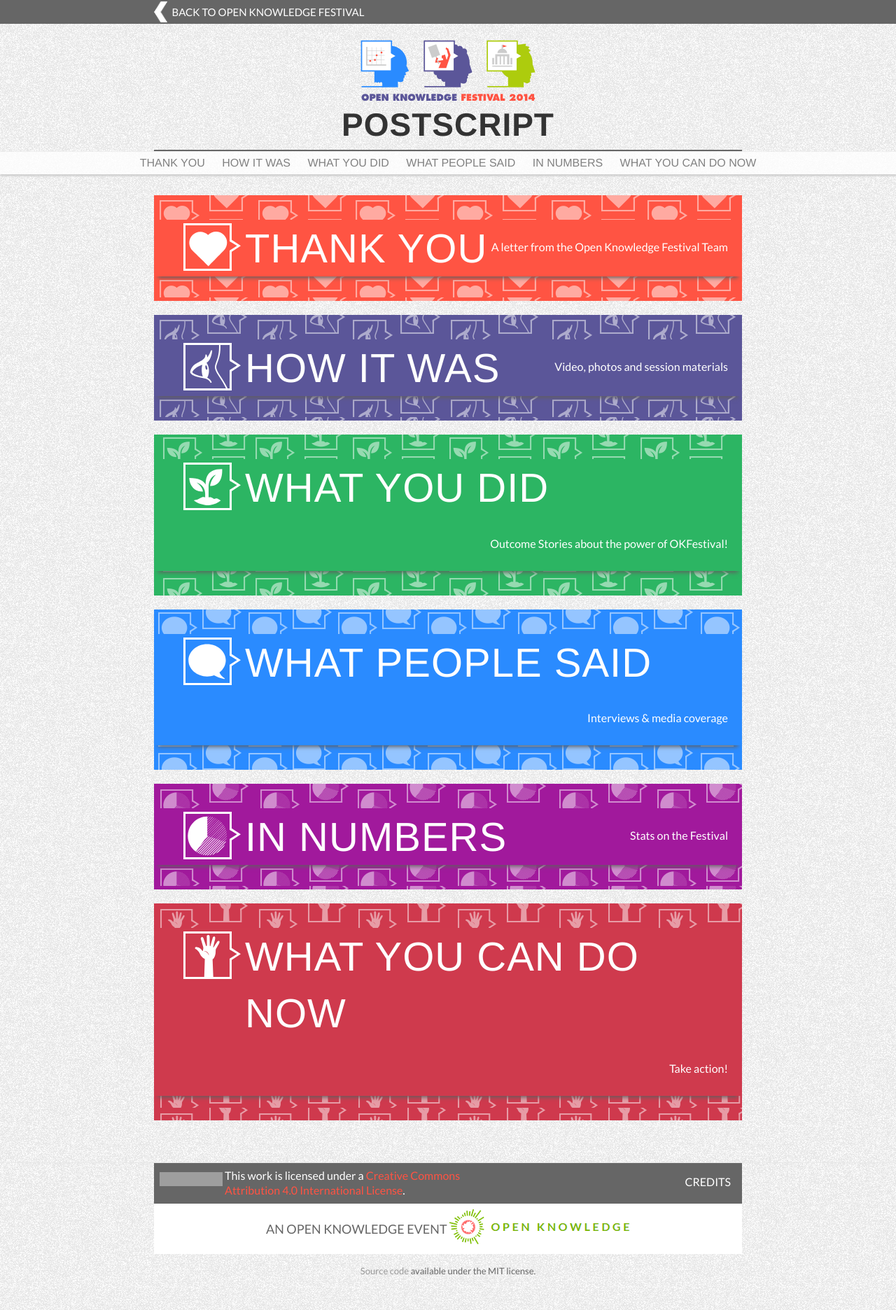
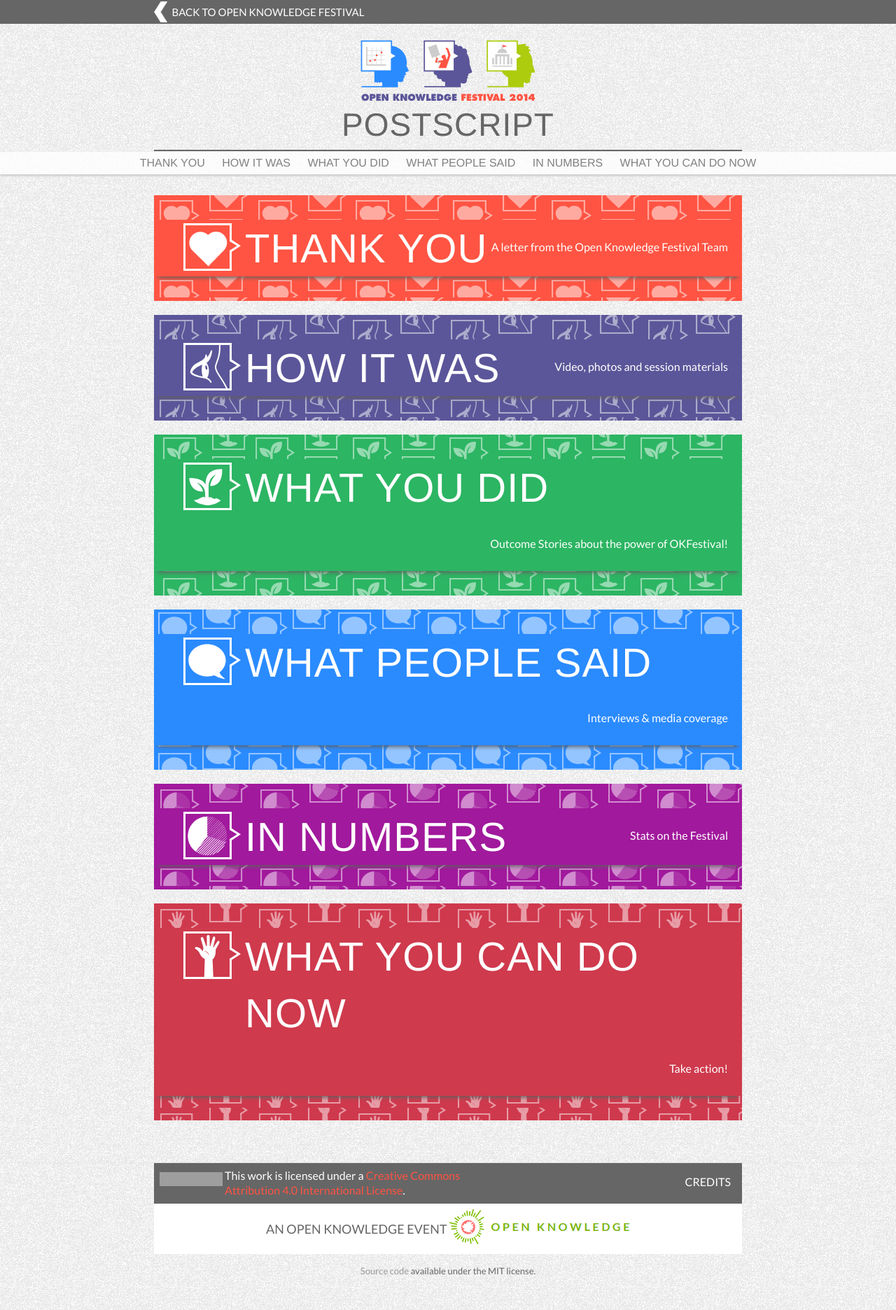
Before and after one commit to okfn/okfestival-public-report, a Jekyll site: the page built from index.html, in a window 1280 px wide. Shown: the whole page at 70% size. Built offline with Jekyll 4.4.1, drawn with Linux system fonts in a browser that asks for light colours; some web fonts are replaced; grey boxes are pictures that could not be loaded.

Commit message:
Update header.html

```diff
--- a/_includes/header.html
+++ b/_includes/header.html
@@ -5,7 +5,7 @@
     </div>
   </div>
   <div class="wrapper">
-    <a class="site-title" href="{{ site.baseurl }}/" rel="home"><span class="okfest-logo">Open Knowledge Festival 2014</span> <strong>Postscript</strong></a>
+    <a class="site-title" href="{{ site.baseurl }}/" rel="home"><span class="okfest-logo">Open Knowledge Festival 2014</span> Postscript</a>
   </div>
 
   <div class="wrapper wrapper-wide">
```
